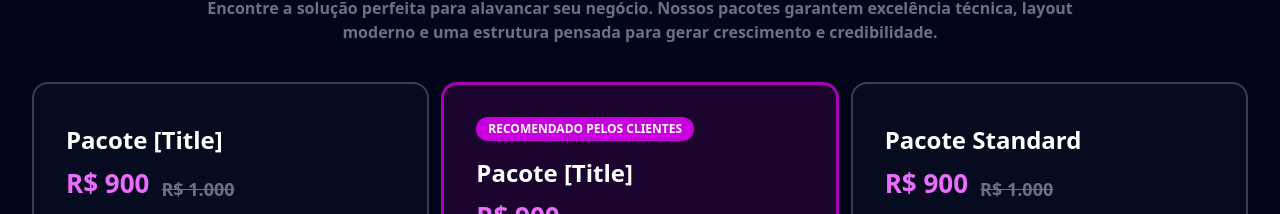
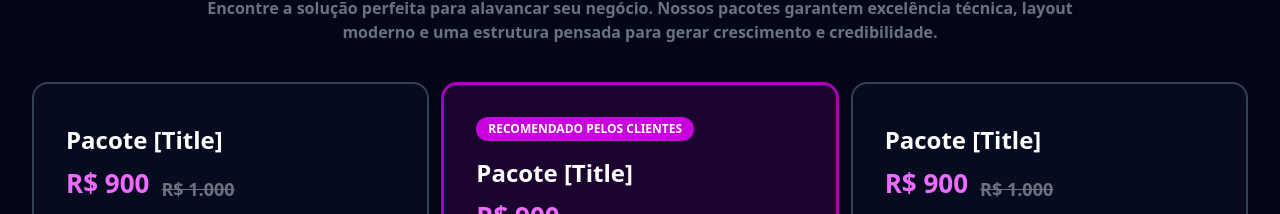
Before and after one commit to joaogabrieldev/projeto--landing-page, a React (Vite) app: page / in a window 1280 px wide. Shown: the part 2538-2752 px from the top of the page. Built offline with nearby package versions, Linux system fonts and the light colour scheme.

Commit message:
feat(plans): plan title modified

```diff
--- a/src/assets/plans.ts
+++ b/src/assets/plans.ts
@@ -63,7 +63,7 @@ export const plans: Plans[] = [
     ],
   },
   {
-    title: "Pacote Standard",
+    title: "Pacote [Title]",
     price: 900,
     originalPrice: 1000,
     emphasis: false,
```
